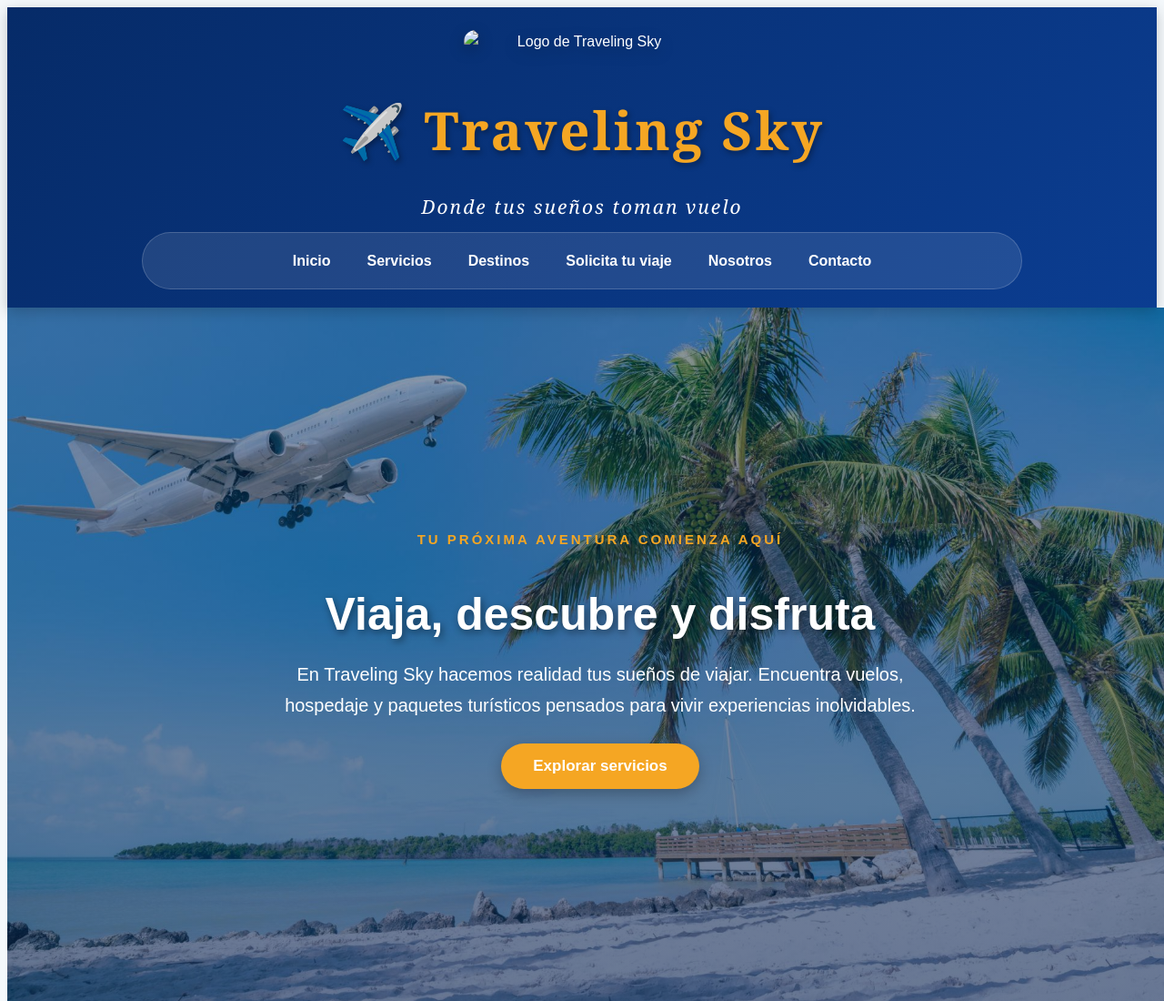
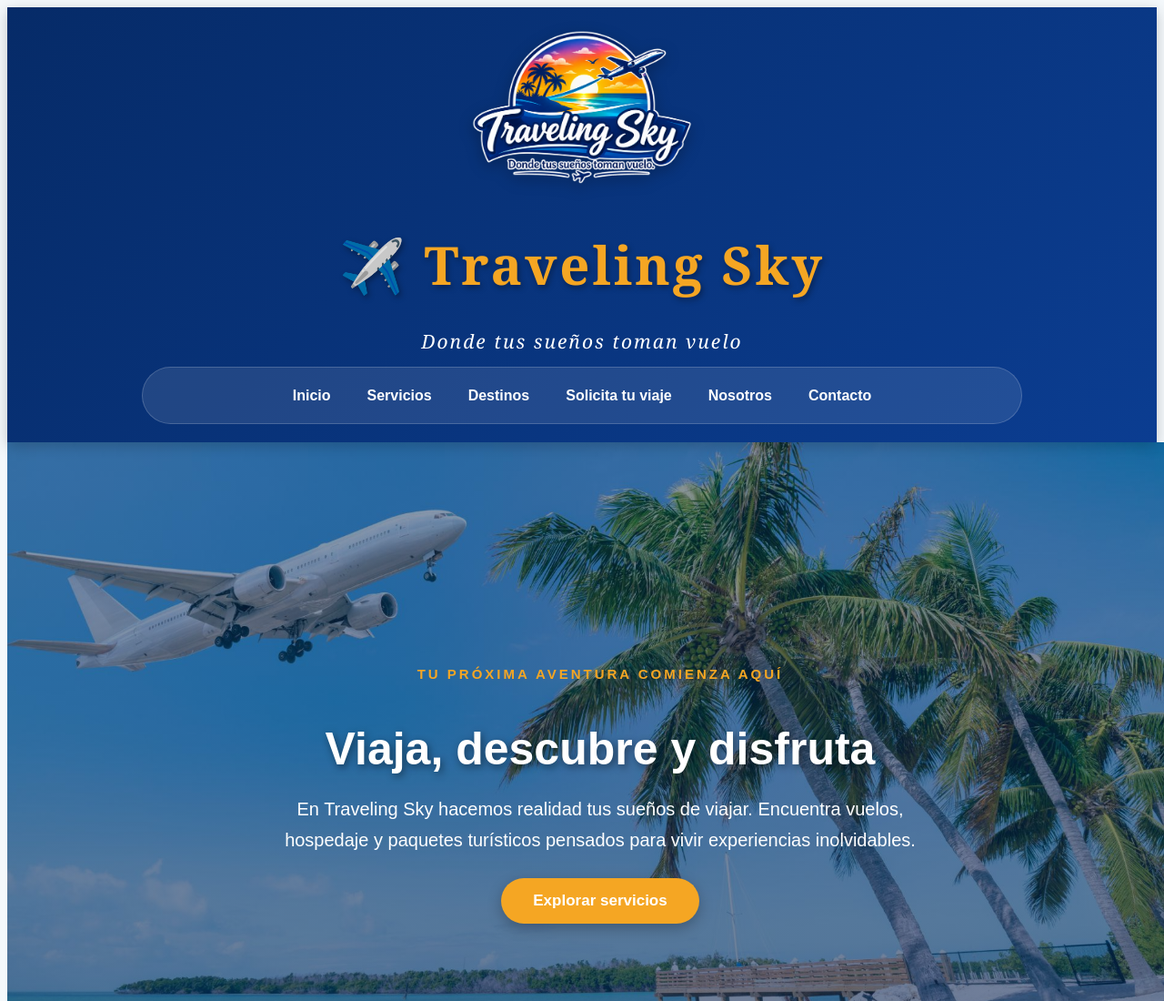
Before and after one commit to Aleclqro09/traveling-sky, a plain HTML site: page index.html in a window 1280 px wide. Shown: the top 1100 px of the page at 91% size. Drawn offline with Linux system fonts and the light colour scheme; files whose address does not match are found by name.

Commit message:
Update index.html

```diff
--- a/index.html
+++ b/index.html
@@ -10,7 +10,7 @@
 <body>
 
     <header>
-        <img src="img/logo.png" alt="Logo de Traveling Sky">
+        <img src="logo.png" alt="Logo de Traveling Sky">
 
         <h1>✈️ Traveling Sky</h1>
 
```
